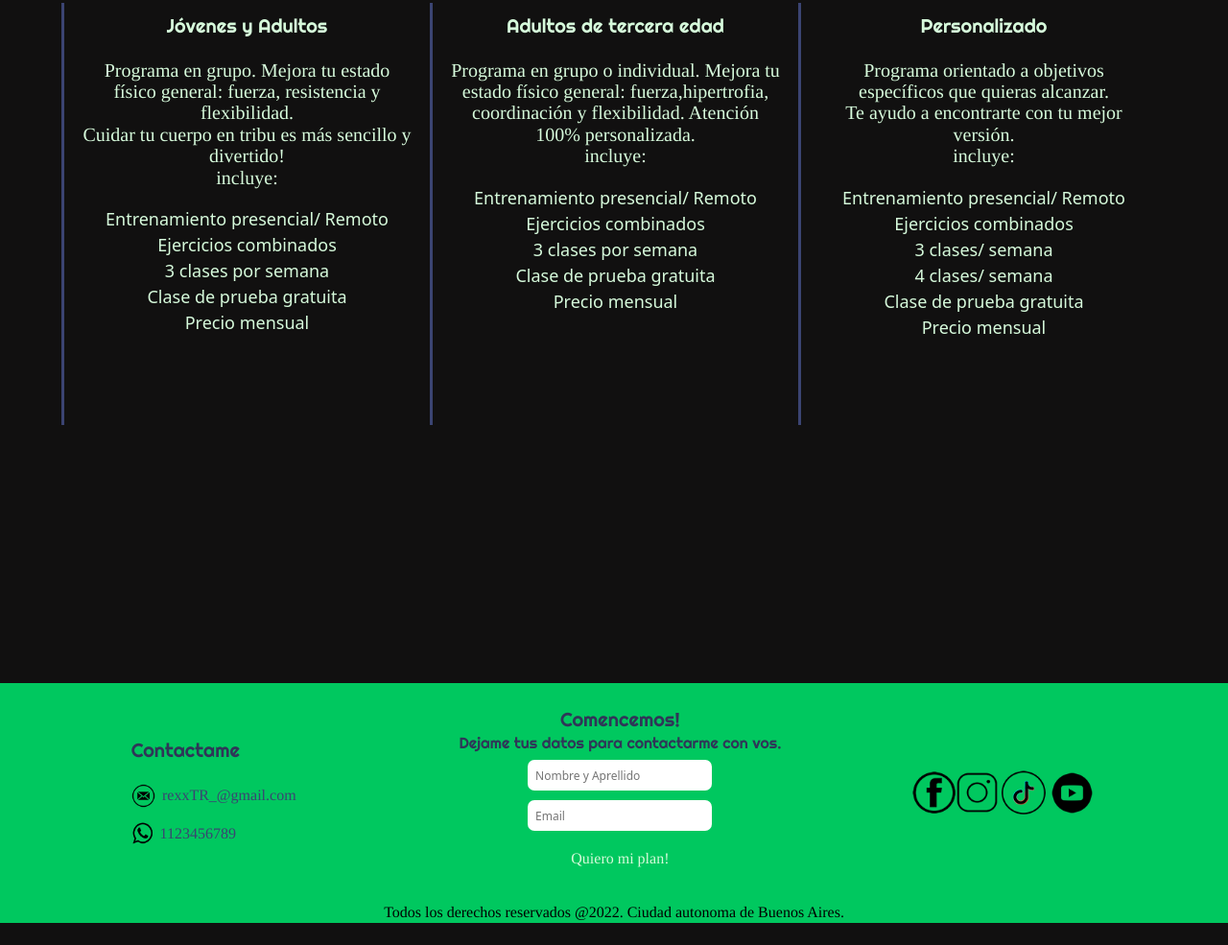
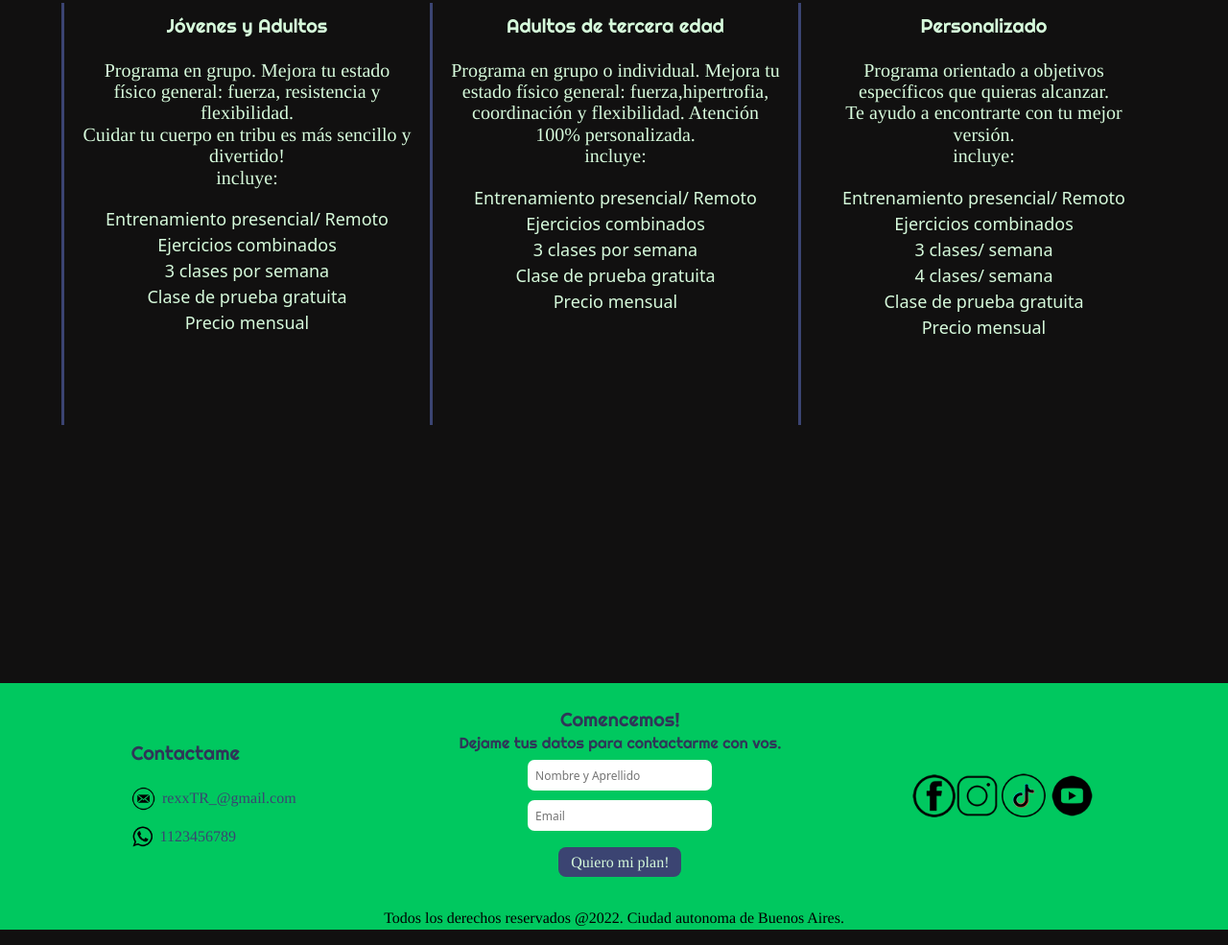
Before and after one commit to AndreaCGonzalez/2da-entrega-proyecto-final, a website: page paginas/planes.html in a window 1280 px wide. Shown: the part 365-1350 px from the top of the page at 96% size. Drawn offline with nearby package versions, Linux system fonts and the light colour scheme.

Commit message:
arreglo clase boton de paginas

```diff
--- a/paginas/planes.html
+++ b/paginas/planes.html
@@ -139,7 +139,7 @@
                     <input id="email" type="email" name="email" placeholder="Email" />
                 </form>
 
-                <a class="btn" href=""> Quiero mi plan!</a>
+                <a class="boton" href=""> Quiero mi plan!</a>
 
             </div>
 
```
Also changed, not shown: paginas/sobremi.html (+1 -1 lines).
